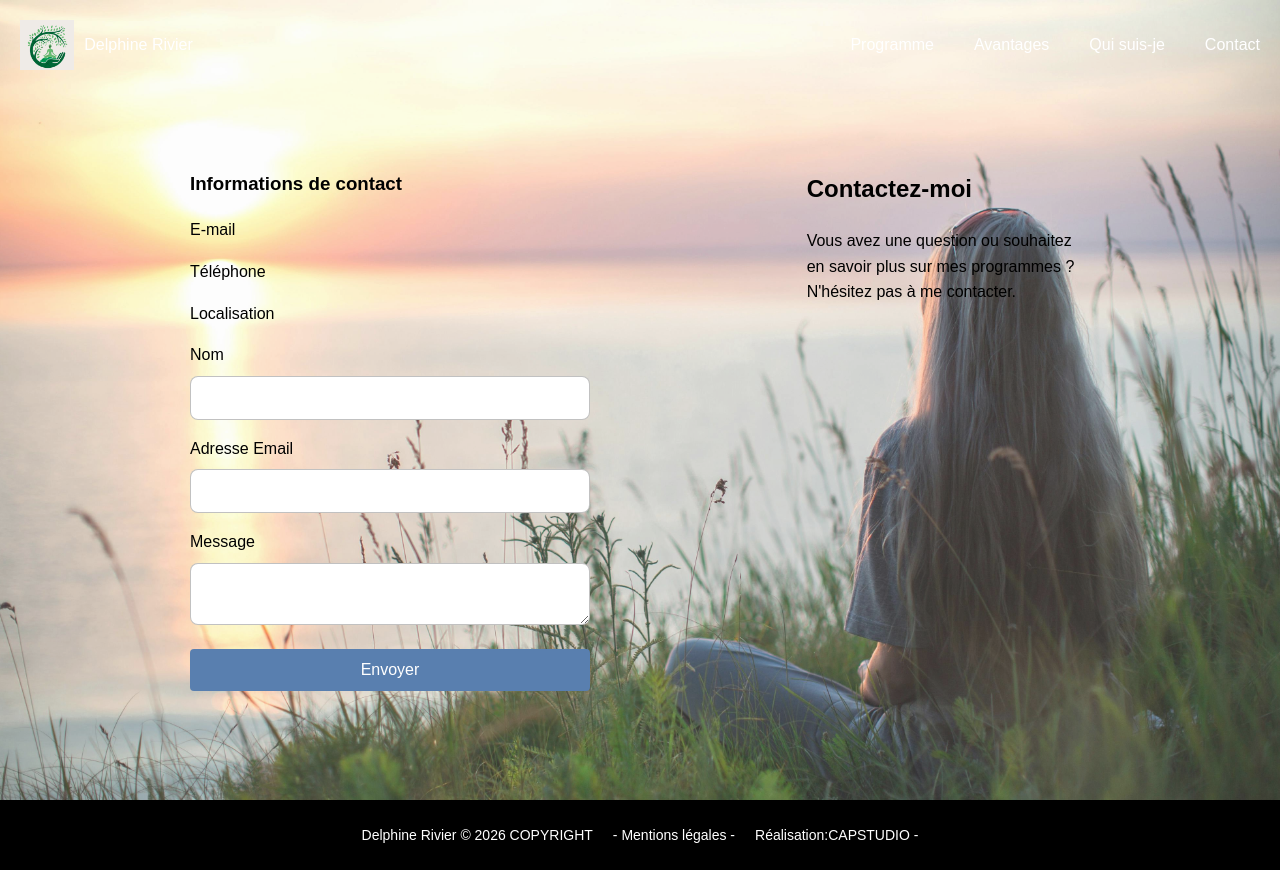
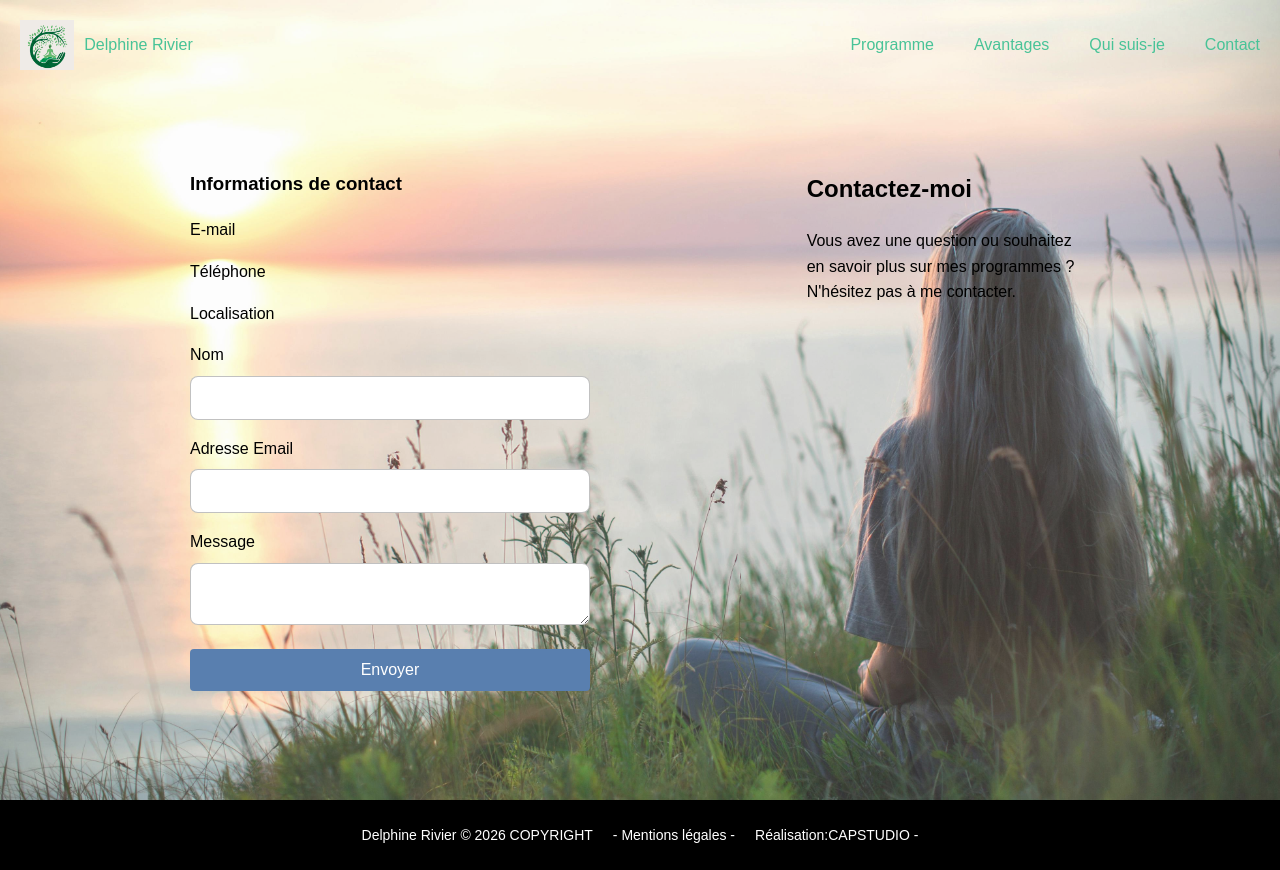
Before and after one commit to PierreSarciat/accompagnement-professionnel, a React (Vite) app: page /contact in a window 1280 px wide. Built offline with nearby package versions, Linux system fonts and the light colour scheme.

Commit message:
out of hero navbar color

```diff
--- a/src/components/navbar/navbar.jsx
+++ b/src/components/navbar/navbar.jsx
@@ -3,13 +3,21 @@ import { Link, NavLink, useLocation } from "react-router-dom";
 import './navbar.scss';
 import logo from '@logo/logo.png';
 
+
+
 const Navbar = () => {
     const [scrolled, setScrolled] = useState(false);
     const location = useLocation();
+    const [outOfHero, setOutOfHero] = useState(false);
 
     const handleScroll = () => {
         const scrollY = window.scrollY;
+
+        const hero = document.querySelector('.herobackground');
+        const heroHeight = hero ? hero.offsetHeight : 0;
+
         setScrolled(scrollY > 0);
+        setOutOfHero(scrollY > heroHeight - 10);
     };
 
     useEffect(() => {
@@ -34,7 +42,7 @@ const Navbar = () => {
     };
 
     return (
-        <div className={`navbar-container ${scrolled ? 'scrolled' : ''}`}>
+        <div className={`navbar-container ${scrolled ? 'scrolled' : ''} ${outOfHero ? 'out-of-hero' : ''}`}>
             <nav>
                 <ul>
                     <div className="nav1">
--- a/src/components/navbar/navbar.scss
+++ b/src/components/navbar/navbar.scss
@@ -1,3 +1,5 @@
+@use "@styles/variables.scss" as *;
+
 .navbar-container {
   position: fixed;
   top: 0;
@@ -13,6 +15,22 @@
   &.scrolled {
     backdrop-filter: blur(6px);
     box-shadow: 0 2px 10px rgba(0, 0, 0, 0.1);
+  }
+
+  &.out-of-hero {
+
+    ul{
+      color: $color__title;
+    }
+
+
+
+  }
+
+  a {
+    color: inherit;
+    transition: color 0.3s ease;
+  }
 }
 
 nav {
@@ -54,6 +72,3 @@
   text-decoration: none;
   transition: color 0.3s ease;
 }
-
-
-}
```
Lines whose indentation alone changed are shown as unchanged.
